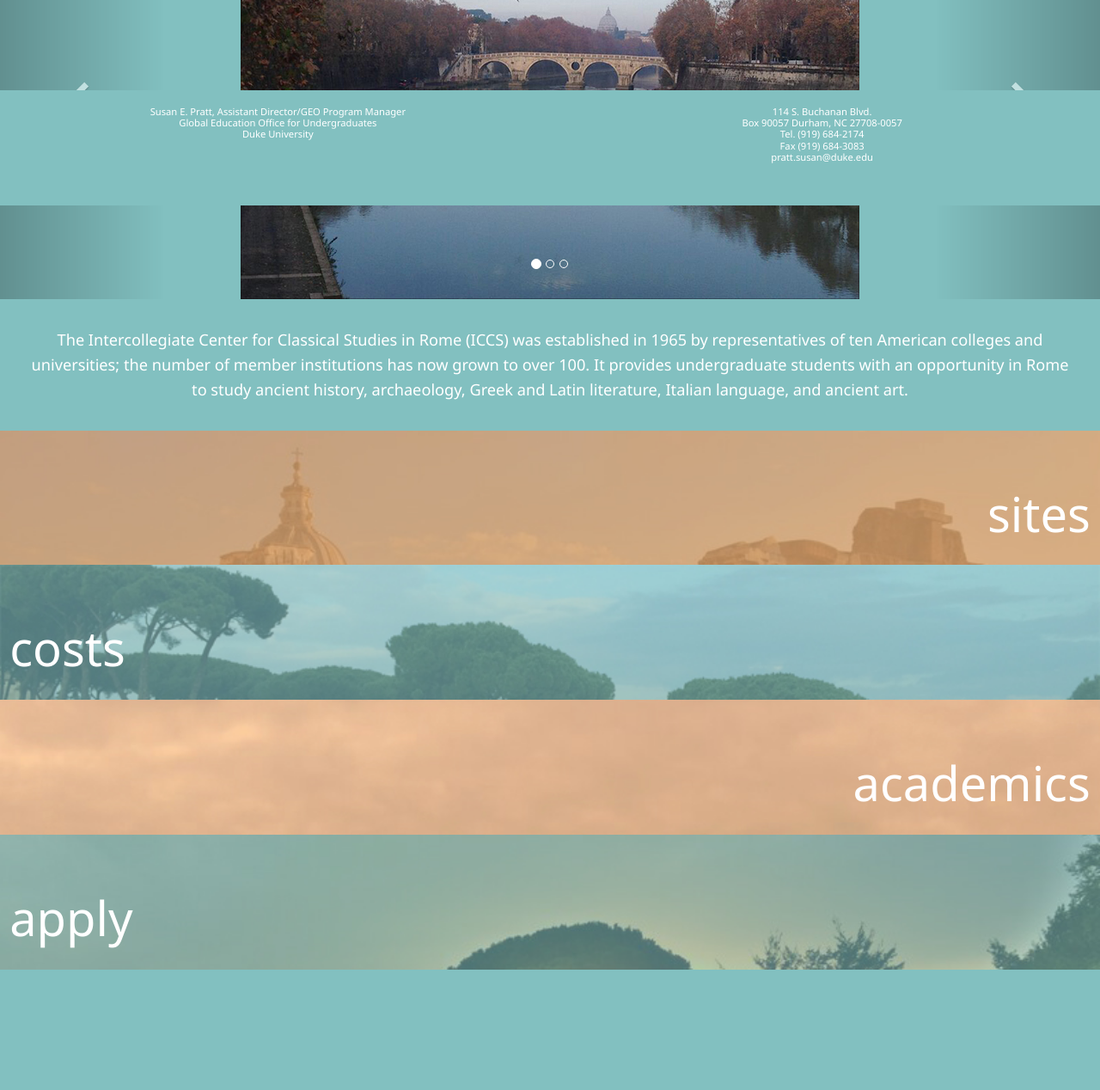
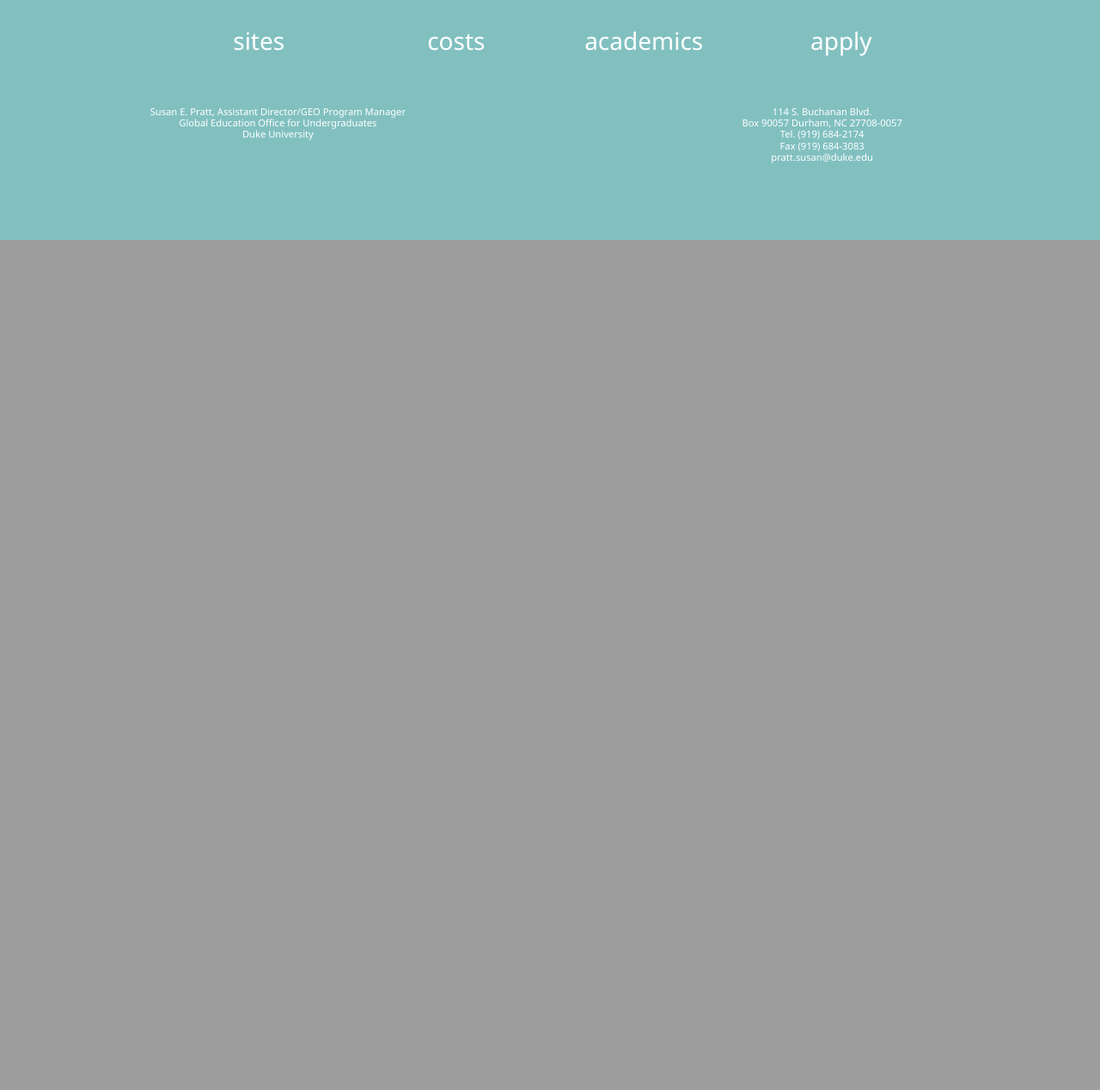
Before and after one commit to Lwalz/ICCS, a PHP site: page / in a window 1280 px wide. Shown: the part 561-1829 px from the top of the page at 86% size. After the commit the page ends 840 px from the top, so only its background shows below. Run offline with PHP 8.4, Linux system fonts and the light colour scheme.

Commit message:
start desktop

```diff
--- a/css/style.css
+++ b/css/style.css
@@ -112,3 +112,83 @@ p:hover {
 #top-banner{
 	background-color: white;
 }
+
+
+
+@media (min-width:750px){
+#carousel1 {
+	display: none;
+
+}
+#info-bar{
+	display: none;
+}
+.o-bar{
+	width: 25%;
+	float: left;
+	font-size: 2em;
+	vertical-align: center;
+
+}
+#sites{
+	background-image: none;
+	margin: auto;
+}
+#apply{
+	background-image: none;
+	margin: auto;
+}
+#academics{
+	background-image: none;
+	margin: auto;
+}
+#costs{
+	background-image: none;
+	margin: auto;
+}
+#sites>p{
+	text-align: center;
+	margin: auto;
+	float: none;
+}
+#apply>p{
+	text-align: center;
+	margin: auto;
+	float: none;
+}
+#academics>p{
+	text-align: center;
+	margin: auto;
+	float: none;
+}
+#costs>p{
+	text-align: center;
+	margin: auto;
+	float: none;
+}
+#container{
+	width: 70%;
+	margin-left: auto;
+	margin-right: auto;
+	height: 10em;
+}
+#top-banner{
+	background-color: none;
+	background-image: url(../images/DSC_0282.jpg);
+	margin: auto;
+	width: 100%;
+	background-repeat:no-repeat;
+	background-size:100%;
+	height: 40em;
+}
+#banner{
+	margin: auto;
+	width: 100%;
+	background-color: none;
+	padding-top: 15em;
+}
+#banner>img{
+	width: 50%;
+}
+
+}
--- a/index.html
+++ b/index.html
@@ -13,7 +13,7 @@
 </head>
 <body>
 <section id="top-banner">
-<img src="images/banner.png" id="banner" alt="ICCS Banner"/></section>
+<img src="images/banner1.png" id="banner" alt="ICCS Banner"/></section>
 
 <script src="js/jquery-1.11.2.min.js"></script>
 
@@ -30,6 +30,7 @@
   </div>
   <a class="left carousel-control" href="#carousel1" role="button" data-slide="prev"><span class="glyphicon glyphicon-chevron-left" aria-hidden="true"></span><span class="sr-only">Previous</span></a><a class="right carousel-control" href="#carousel1" role="button" data-slide="next"><span class="glyphicon glyphicon-chevron-right" aria-hidden="true"></span><span class="sr-only">Next</span></a></div>
  <div id="container">
+
 <section id="info-bar"><div id="info-text">
 The Intercollegiate Center for Classical Studies in Rome (ICCS) was established in 1965 by representatives of ten American colleges and universities; the number of member institutions has now grown to over 100. It provides undergraduate students with an opportunity in Rome to study ancient history, archaeology, Greek and Latin literature, Italian language, and ancient art.
 </div></section>
@@ -49,7 +50,7 @@ The Intercollegiate Center for Classical Studies in Rome (ICCS) was established
 
 </div>
 
-<section id="foot" class="footer"><div id="uno">Susan E. Pratt, Assistant Director/GEO Program Manager<br>Global Education Office for Undergraduates<br>Duke University</div><div id="dos">114 S. Buchanan Blvd.<br>Box 90057 Durham, NC 27708-0057<br>Tel. (919) 684-2174<br>Fax (919) 684-3083<br>pratt.susan@duke.edu<div>
+<section id="foot" class="footer"><div id="uno">Susan E. Pratt, Assistant Director/GEO Program Manager<br>Global Education Office for Undergraduates<br>Duke University</div><div id="dos">114 S. Buchanan Blvd.<br>Box 90057 Durham, NC 27708-0057<br>Tel. (919) 684-2174<br>Fax (919) 684-3083<br>pratt.susan@duke.edu</div>
 </section>
 <section id="nothing"></section>
 
```
Also changed, not shown: images/banner1.png (added), images/thENO065QU.jpg (added), 1 other file.
